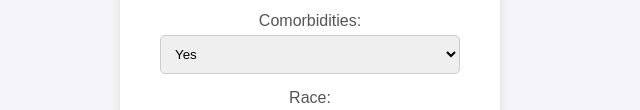
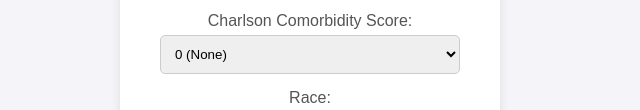
Before and after one commit to feras-beep/calc-chordoma, a plain HTML site: page index.html in a window 1280 px wide. Shown: the part 412-522 px from the top of the page, without its empty margins (330-970 px from the left). Drawn offline with Linux system fonts and the light colour scheme.

Commit message:
Update index.html

```diff
--- a/index.html
+++ b/index.html
@@ -79,11 +79,12 @@
                 <option value="No">No</option>
             </select>
 
-            <!-- Comorbidities -->
-            <label for="comorbidities">Comorbidities:</label>
-            <select id="comorbidities" name="comorbidities" required>
-                <option value="Yes">Yes</option>
-                <option value="No">No</option>
+            <!-- Charlson Comorbidity Score -->
+            <label for="charlsonComorbidityScore">Charlson Comorbidity Score:</label>
+            <select id="charlsonComorbidityScore" name="charlsonComorbidityScore" required>
+                <option value="0">0 (None)</option>
+                <option value="1">1</option>
+                <option value="2+">2+ (High)</option>
             </select>
 
             <!-- Race -->
```
